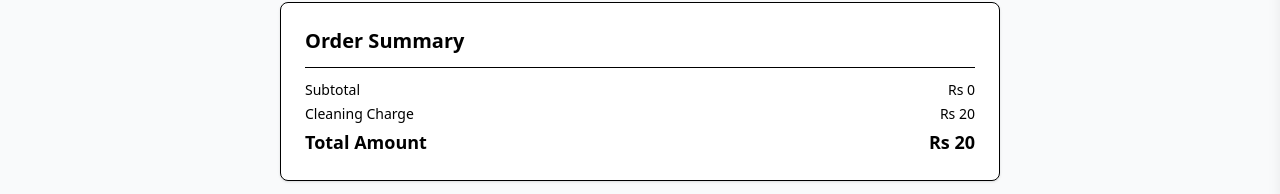
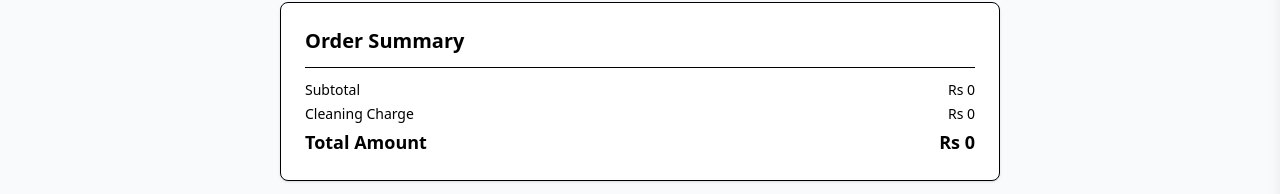
Before and after one commit to chandru12588/Rameswaram-Seafoods, a React (Vite) app: page /checkout in a window 1280 px wide. Shown: the part 230-424 px from the top of the page. Built offline with nearby package versions, Linux system fonts and the light colour scheme.

Commit message:
updated catogery chages

```diff
--- a/src/pages/Checkout.jsx
+++ b/src/pages/Checkout.jsx
@@ -3,6 +3,10 @@ import { useCart } from "../store/cartStore";
 import api from "../utils/axiosClient";
 import { useNavigate } from "react-router-dom";
 import { useAuth } from "../context/AuthContext";
+
+const CLEANING_CATEGORY_KEYWORDS = ["fish", "seafood", "meat", "chicken", "mutton", "prawn", "crab"];
+const isCleaningCategory = (name = "") =>
+  CLEANING_CATEGORY_KEYWORDS.some((keyword) => String(name).toLowerCase().includes(keyword));
 
 export default function Checkout() {
   const cart = useCart((s) => s.cart);
@@ -19,7 +23,10 @@ export default function Checkout() {
   const [paymentMode, setPaymentMode] = useState("COD");
 
   const subtotal = cart.reduce((sum, i) => sum + i.price * (i.quantity || 1), 0);
-  const cleaningCharge = 20;
+  const hasCleaningItem = cart.some((item) =>
+    isCleaningCategory(item?.categoryName || item?.category || item?.categoryId?.name || "")
+  );
+  const cleaningCharge = hasCleaningItem ? 20 : 0;
   const total = subtotal + cleaningCharge;
 
   const placeOrder = async () => {
--- a/src/pages/Shop.jsx
+++ b/src/pages/Shop.jsx
@@ -2,6 +2,10 @@ import React, { useEffect, useState } from "react";
 import api from "../utils/axiosClient";   // <--- using backend baseURL
 import { Link } from "react-router-dom";
 import { useAuth } from "../context/AuthContext";
+
+const CLEANING_CATEGORY_KEYWORDS = ["fish", "seafood", "meat", "chicken", "mutton", "prawn", "crab"];
+const isCleaningCategory = (name = "") =>
+  CLEANING_CATEGORY_KEYWORDS.some((keyword) => String(name).toLowerCase().includes(keyword));
 
 export default function Shop() {
   const { user } = useAuth();
@@ -48,6 +52,13 @@ export default function Shop() {
     if (!customer.name || !customer.mobile || !customer.address)
       return alert("Please fill customer details");
 
+    const subtotal = cart.reduce((sum, item) => sum + item.price * (item.qty || 1), 0);
+    const hasCleaningItem = cart.some((item) =>
+      isCleaningCategory(item?.categoryName || item?.category || item?.categoryId?.name || "")
+    );
+    const cleaningCharge = hasCleaningItem ? 20 : 0;
+    const total = subtotal + cleaningCharge;
+
     const orderData = {
       customerName: customer.name,
       customerMobile: customer.mobile,
@@ -59,14 +70,15 @@ export default function Shop() {
         name:c.name,
         price:c.price,
         quantity:c.qty,
-        total:c.qty*c.price
+        total:c.qty*c.price,
+        categoryName: c?.categoryName || c?.category || c?.categoryId?.name || ""
       })),
     };
 
     await api.post("/orders/create", orderData);
 
     if (paymentMode==="UPI")
-      payWithUPI(orderData.totalAmount);
+      payWithUPI(total);
 
     alert("🎉 Order placed successfully!");
     setCart([]);
@@ -182,7 +194,14 @@ export default function Shop() {
 
           {paymentMode==="UPI" && (
             <button className="bg-purple-600 text-white w-full py-2 rounded mt-3"
-              onClick={()=>payWithUPI(cart.reduce((t,i)=>t+i.qty*i.price,0))}>
+              onClick={() => {
+                const subtotal = cart.reduce((sum, item) => sum + item.price * (item.qty || 1), 0);
+                const hasCleaningItem = cart.some((item) =>
+                  isCleaningCategory(item?.categoryName || item?.category || item?.categoryId?.name || "")
+                );
+                const total = subtotal + (hasCleaningItem ? 20 : 0);
+                payWithUPI(total);
+              }}>
               Pay via UPI
             </button>
           )}
```
